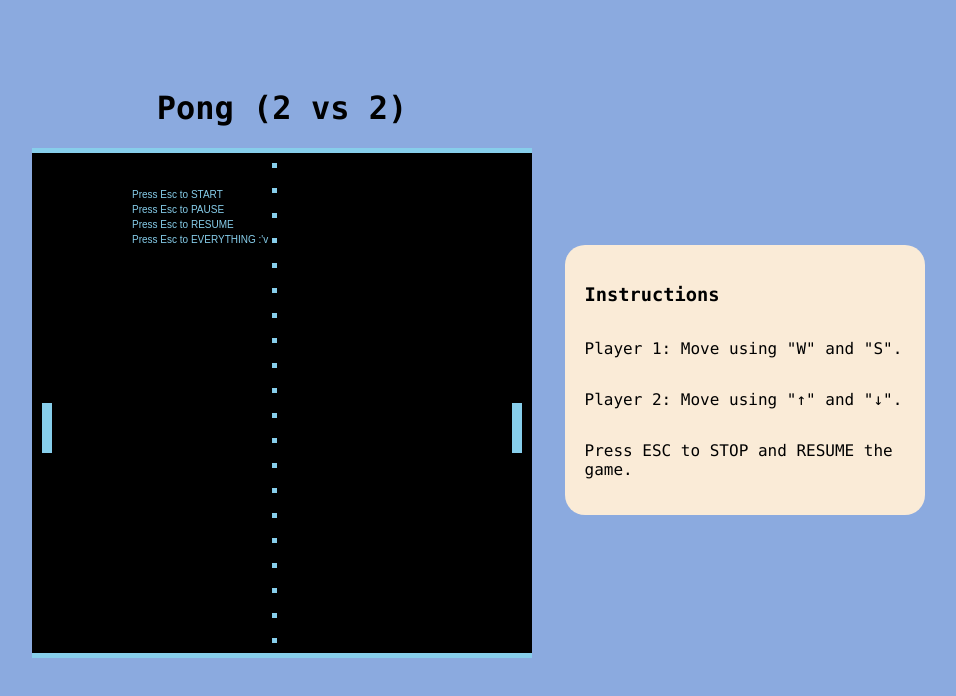
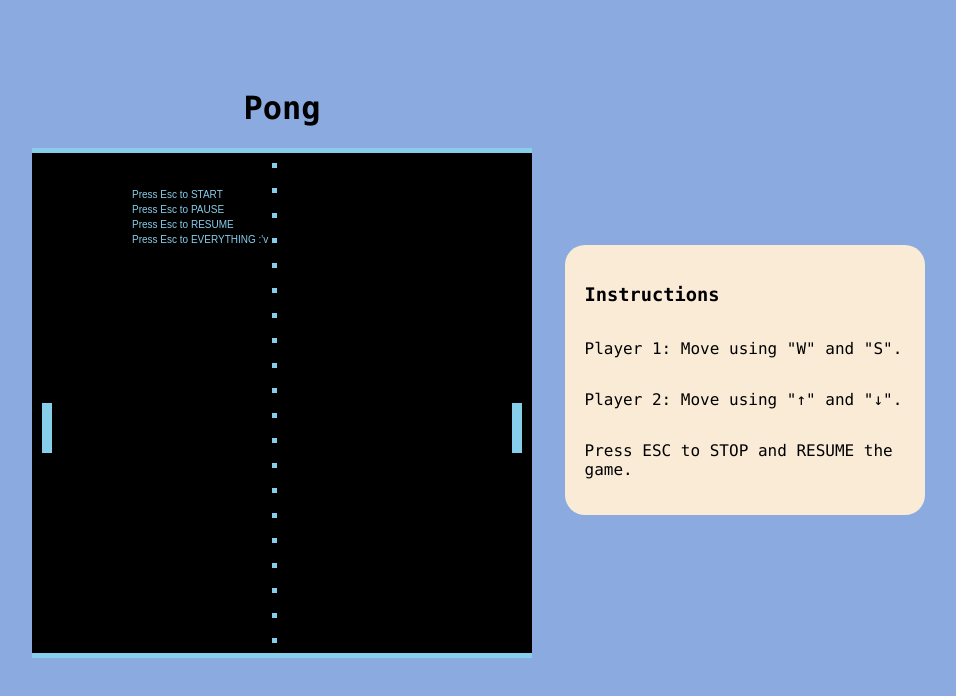
Before and after one commit to miulerbm/pong-js, a plain HTML site: page index.html in a window 1280 px wide. Shown: the whole page, without its empty margins (323-1279 px from the left). Drawn offline with Linux system fonts and the light colour scheme.

Commit message:
Updating title

```diff
--- a/index.html
+++ b/index.html
@@ -11,7 +11,7 @@
   <body>
     <div class="filler"></div>
     <div class="canvas">
-      <h1>Pong (2 vs 2)</h1>
+      <h1>Pong</h1>
       <canvas id="board"></canvas>
     </div>
 
```
